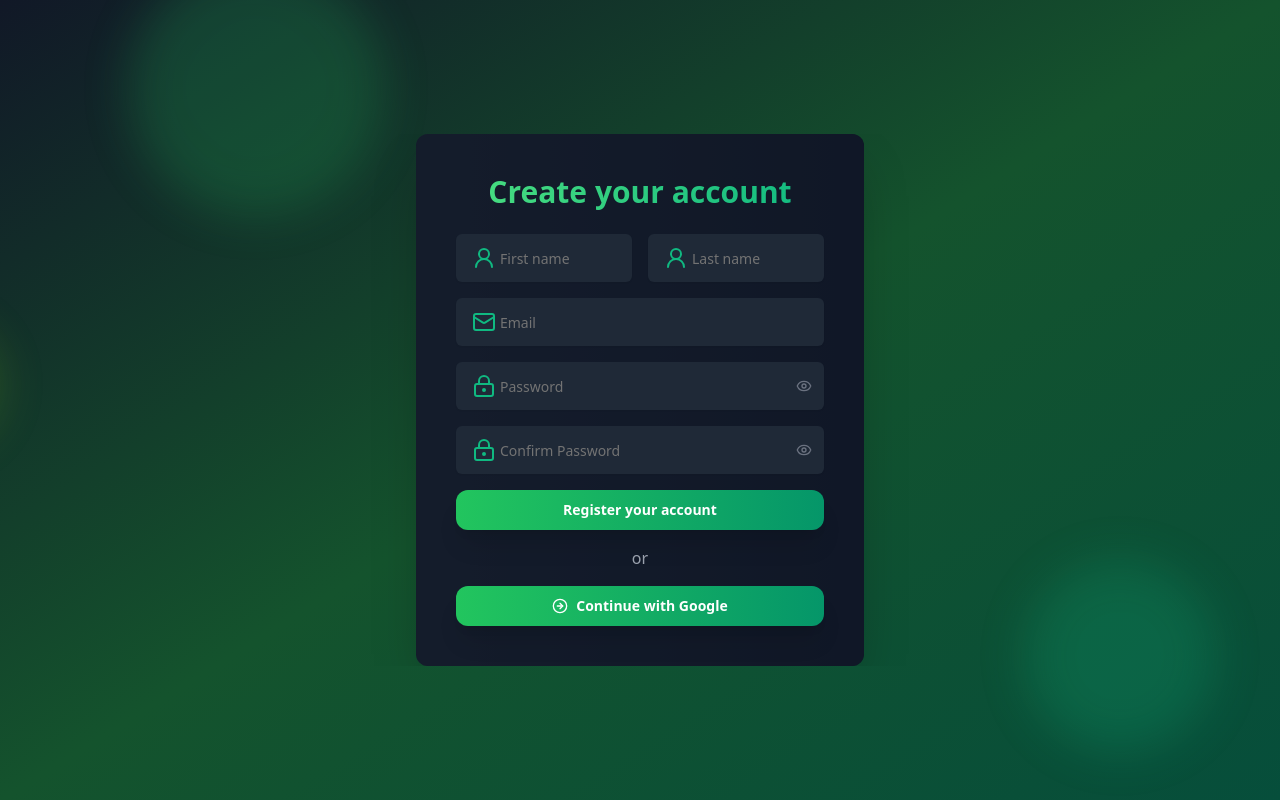
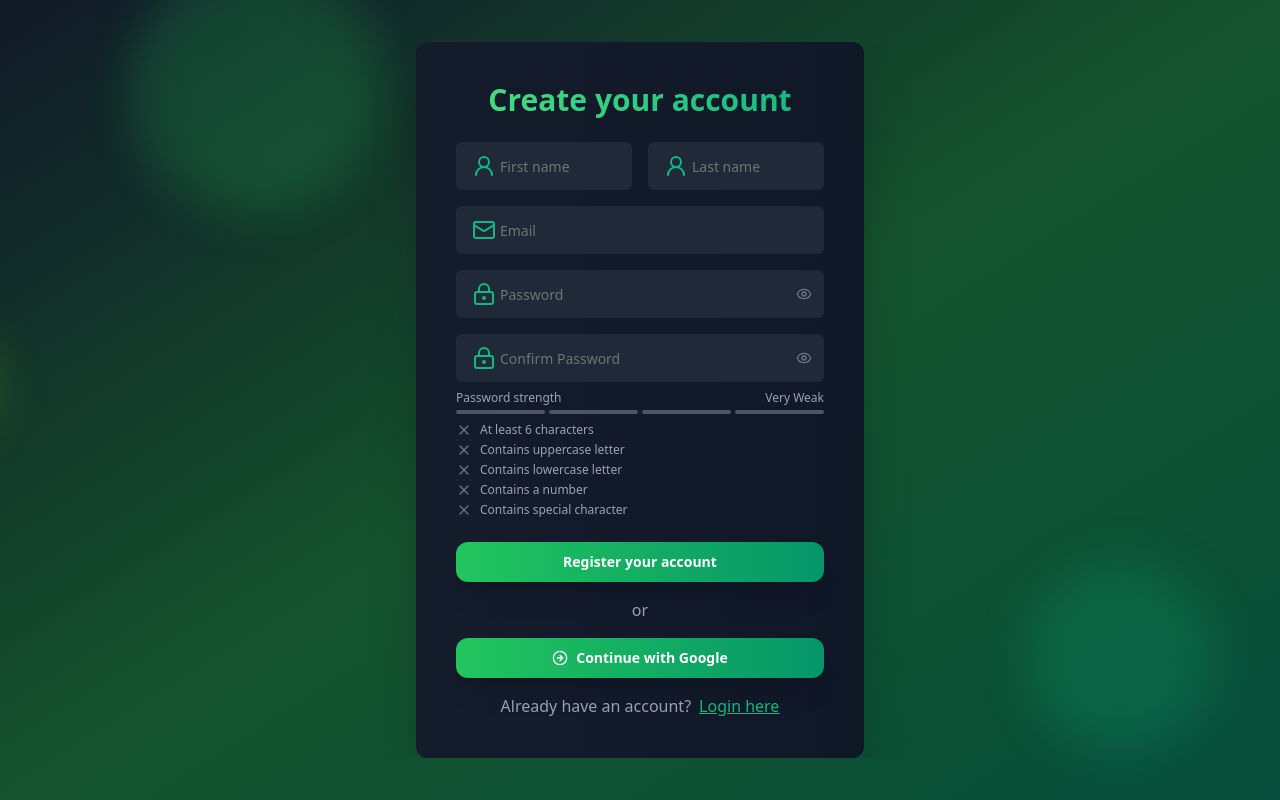
Before and after one commit to Prish20/Safe-Path, a React (Vite) app in the folder client/: page /auth/register in a window 1280 px wide. Built offline with nearby package versions, Linux system fonts and the light colour scheme.

Commit message:
Add functionality to the signup and implement form validation using zod

```diff
--- /dev/null
+++ b/client/src/components/common/PassStrength.tsx
@@ -0,0 +1,76 @@
+import { Check, X } from "lucide-react";
+
+const PasswordCriteria = ({ password }: { password: string }) => {
+	const criteria = [
+		{ label: "At least 6 characters", met: password.length >= 6 },
+		{ label: "Contains uppercase letter", met: /[A-Z]/.test(password) },
+		{ label: "Contains lowercase letter", met: /[a-z]/.test(password) },
+		{ label: "Contains a number", met: /\d/.test(password) },
+		{ label: "Contains special character", met: /[^A-Za-z0-9]/.test(password) },
+	];
+
+	return (
+		<div className='mt-2 space-y-1'>
+			{criteria.map((item) => (
+				<div key={item.label} className='flex items-center text-xs'>
+					{item.met ? (
+						<Check className='size-4 text-green-500 mr-2' />
+					) : (
+						<X className='size-4 text-gray-500 mr-2' />
+					)}
+					<span className={item.met ? "text-green-500" : "text-gray-400"}>{item.label}</span>
+				</div>
+			))}
+		</div>
+	);
+};
+
+const PasswordStrengthMeter = ({ password }: { password: string }) => {
+	const getStrength = (pass: string) => {
+		let strength = 0;
+		if (pass.length >= 6) strength++;
+		if (pass.match(/[a-z]/) && pass.match(/[A-Z]/)) strength++;
+		if (pass.match(/\d/)) strength++;
+		if (pass.match(/[^a-zA-Z\d]/)) strength++;
+		return strength;
+	};
+	const strength = getStrength(password);
+
+	const getColor = (strength: number) => {
+		if (strength === 0) return "bg-red-500";
+		if (strength === 1) return "bg-red-400";
+		if (strength === 2) return "bg-yellow-500";
+		if (strength === 3) return "bg-yellow-400";
+		return "bg-green-500";
+	};
+
+	const getStrengthText = (strength: number) => {
+		if (strength === 0) return "Very Weak";
+		if (strength === 1) return "Weak";
+		if (strength === 2) return "Fair";
+		if (strength === 3) return "Good";
+		return "Strong";
+	};
+
+	return (
+		<div className='mt-2'>
+			<div className='flex justify-between items-center mb-1'>
+				<span className='text-xs text-gray-400'>Password strength</span>
+				<span className='text-xs text-gray-400'>{getStrengthText(strength)}</span>
+			</div>
+
+			<div className='flex space-x-1'>
+				{[...Array(4)].map((_, index) => (
+					<div
+						key={index}
+						className={`h-1 w-1/4 rounded-full transition-colors duration-300
+                ${index < strength ? getColor(strength) : "bg-gray-600"}
+              `}
+					/>
+				))}
+			</div>
+			<PasswordCriteria password={password} />
+		</div>
+	);
+};
+export default PasswordStrengthMeter;
--- a/client/src/components/pages/auth/Register.tsx
+++ b/client/src/components/pages/auth/Register.tsx
@@ -1,15 +1,80 @@
+// Register.tsx
+import { useState } from "react";
 import { motion } from "framer-motion";
-import { useState } from "react";
 import { CustomInput } from "@/components/customComponents/customInput";
-import { CircleArrowRight, Mail, Eye, EyeOff } from "lucide-react";
-import { LockKeyhole } from "lucide-react";
-import { UserRound } from "lucide-react";
+import {
+  CircleArrowRight,
+  Mail,
+  Eye,
+  EyeOff,
+  LockKeyhole,
+  UserRound,
+} from "lucide-react";
 import { Button } from "@/components/ui/button";
+import { Link } from "react-router-dom";
+import PasswordStrengthMeter from "@/components/common/PassStrength";
+import { z } from "zod";
+import { registerSchema } from "@/lib/validationSchema";
+
+interface Errors {
+  firstName?: string;
+  lastName?: string;
+  email?: string;
+  password?: string;
+  confirmPassword?: string;
+}
 
 const Register = () => {
-  // State to toggle password visibility
+  // State management for form inputs
+  const [firstName, setFirstName] = useState("");
+  const [lastName, setLastName] = useState("");
+  const [email, setEmail] = useState("");
+  const [password, setPassword] = useState("");
+  const [confirmPassword, setConfirmPassword] = useState("");
+
+  // State for password visibility toggles
   const [showPassword, setShowPassword] = useState(false);
   const [showConfirmPassword, setShowConfirmPassword] = useState(false);
+
+  // State for form errors
+  const [errors, setErrors] = useState<Errors>({});
+
+  // Handler for form submission
+  const handleSubmit = (e: React.FormEvent<HTMLFormElement>) => {
+    e.preventDefault();
+
+    try {
+      // Validate form data using the imported schema
+      registerSchema.parse({
+        firstName,
+        lastName,
+        email,
+        password,
+        confirmPassword,
+      });
+
+      // If validation passes, proceed with form submission (e.g., API call)
+      console.log("Form submitted successfully");
+
+      // Reset errors
+      setErrors({});
+    } catch (error) {
+      if (error instanceof z.ZodError) {
+        const fieldErrors: Errors = {};
+        error.errors.forEach((err) => {
+          const path = err.path[0] as keyof Errors;
+          fieldErrors[path] = err.message;
+        });
+        setErrors(fieldErrors);
+      }
+    }
+  };
+
+  // Handler for Google Sign-In
+  const handleGoogleSignIn = () => {
+    // Implement Google Sign-In logic here
+    console.log("Google Sign-In clicked");
+  };
 
   return (
     <div className="flex justify-center items-center rounded-xl bg-gradient-to-r from-gray-800 to-gray-900">
@@ -23,66 +88,118 @@ const Register = () => {
           <h2 className="text-3xl font-semibold text-center text-transparent bg-clip-text bg-gradient-to-r from-green-400 to-emerald-500">
             Create your account
           </h2>
-          <form>
+          <form onSubmit={handleSubmit}>
             <div className="flex w-full flex-col gap-4 mt-6 md:flex-row md:gap-4">
+              <div className="w-full">
                 <CustomInput
                   icon={<UserRound className="text-emerald-500" />}
                   iconPosition="left"
                   placeholder="First name"
+                  aria-label="First name"
                   className="bg-gray-800 border-none rounded-md focus:ring-emerald-500 w-full"
+                  value={firstName}
+                  onChange={(e) => setFirstName(e.target.value)}
                 />
+                {errors.firstName && (
+                  <p className="text-red-500 text-sm mt-1">
+                    {errors.firstName}
+                  </p>
+                )}
+              </div>
+              <div className="w-full">
                 <CustomInput
                   icon={<UserRound className="text-emerald-500" />}
                   iconPosition="left"
                   placeholder="Last name"
+                  aria-label="Last name"
                   className="bg-gray-800 border-none rounded-md focus:ring-emerald-500 w-full"
+                  value={lastName}
+                  onChange={(e) => setLastName(e.target.value)}
                 />
+                {errors.lastName && (
+                  <p className="text-red-500 text-sm mt-1">{errors.lastName}</p>
+                )}
               </div>
+            </div>
+            <div className="mt-4">
               <CustomInput
                 icon={<Mail className="text-emerald-500" />}
                 iconPosition="left"
                 placeholder="Email"
-              className="mt-4 bg-gray-800 border-none rounded-md focus:ring-emerald-500"
+                aria-label="Email"
+                type="email"
+                className="bg-gray-800 border-none rounded-md focus:ring-emerald-500 w-full"
+                value={email}
+                onChange={(e) => setEmail(e.target.value)}
               />
-
+              {errors.email && (
+                <p className="text-red-500 text-sm mt-1">{errors.email}</p>
+              )}
+            </div>
             {/* Password Input with Toggle View */}
             <div className="relative mt-4">
               <CustomInput
                 icon={<LockKeyhole className="text-emerald-500" />}
                 iconPosition="left"
                 placeholder="Password"
+                aria-label="Password"
                 type={showPassword ? "text" : "password"}
                 className="bg-gray-800 border-none rounded-md focus:ring-emerald-500 w-full"
+                value={password}
+                onChange={(e) => setPassword(e.target.value)}
               />
-              <span
-                className="absolute right-3 top-1/2 transform -translate-y-1/2 cursor-pointer text-gray-500"
+              <button
+                type="button"
+                aria-label="Toggle password visibility"
+                className="absolute right-3 top-1/2 transform -translate-y-1/2 text-gray-500 focus:outline-none"
                 onClick={() => setShowPassword(!showPassword)}
               >
-                {showPassword ? <EyeOff className="w-4 h-4" /> : <Eye className="w-4 h-4" />}
-              </span>
+                {showPassword ? (
+                  <EyeOff className="w-4 h-4" />
+                ) : (
+                  <Eye className="w-4 h-4" />
+                )}
+              </button>
+              {errors.password && (
+                <p className="text-red-500 text-sm mt-1">{errors.password}</p>
+              )}
             </div>
-
             {/* Confirm Password Input with Toggle View */}
             <div className="relative mt-4">
               <CustomInput
                 icon={<LockKeyhole className="text-emerald-500" />}
                 iconPosition="left"
                 placeholder="Confirm Password"
+                aria-label="Confirm Password"
                 type={showConfirmPassword ? "text" : "password"}
                 className="bg-gray-800 border-none rounded-md focus:ring-emerald-500 w-full"
+                value={confirmPassword}
+                onChange={(e) => setConfirmPassword(e.target.value)}
               />
-              <span
-                className="absolute right-3 top-1/2 transform -translate-y-1/2 cursor-pointer text-gray-500"
+              <button
+                type="button"
+                aria-label="Toggle confirm password visibility"
+                className="absolute right-3 top-1/2 transform -translate-y-1/2 text-gray-500 focus:outline-none"
                 onClick={() => setShowConfirmPassword(!showConfirmPassword)}
               >
-                {showConfirmPassword ? <EyeOff className="w-4 h-4" /> : <Eye className="w-4 h-4" />}
-              </span>
+                {showConfirmPassword ? (
+                  <EyeOff className="w-4 h-4" />
+                ) : (
+                  <Eye className="w-4 h-4" />
+                )}
+              </button>
+              {errors.confirmPassword && (
+                <p className="text-red-500 text-sm mt-1">
+                  {errors.confirmPassword}
+                </p>
+              )}
             </div>
+            <PasswordStrengthMeter password={password} />
 
             <Button
               size="lg"
               type="submit"
-              className="mt-4 w-full bg-gradient-to-r from-green-500 to-emerald-600 text-white font-bold py-3 rounded-xl shadow-xl hover:shadow-emerald-600 transition-all duration-300 ease-in-out transform hover:-translate-y-1"
+              className="mt-6 w-full bg-gradient-to-r from-green-500 to-emerald-600 text-white font-bold py-3 rounded-xl shadow-xl hover:shadow-emerald-600 transition-all duration-300 ease-in-out transform hover:-translate-y-1"
             >
               Register your account
             </Button>
@@ -93,12 +210,19 @@ const Register = () => {
           <Button
             size="lg"
             className="mt-4 w-full bg-gradient-to-r from-green-500 to-emerald-600 text-white font-bold py-3 rounded-xl shadow-xl hover:shadow-emerald-600 transition-all duration-300 ease-in-out transform hover:-translate-y-1"
+            onClick={handleGoogleSignIn}
           >
             <div className="flex justify-center items-center gap-2">
               <CircleArrowRight />
               Continue with Google
             </div>
           </Button>
+          <div className="flex flex-row justify-center mt-4 gap-2">
+            <p className="text-gray-400">Already have an account?</p>
+            <span className="text-emerald-500 underline">
+              <Link to="/auth/login">Login here</Link>
+            </span>
+          </div>
         </div>
       </motion.div>
     </div>
--- /dev/null
+++ b/client/src/lib/validationSchema.ts
@@ -0,0 +1,21 @@
+// src/libs/validationSchemas.ts
+import { z } from "zod";
+
+export const registerSchema = z
+  .object({
+    firstName: z.string().min(1, "First name is required"),
+    lastName: z.string().min(1, "Last name is required"),
+    email: z
+      .string()
+      .min(1, "Email is required")
+      .email("Please provide a valid email"),
+    password: z.string().min(1, "Password is required"),
+    confirmPassword: z.string().min(1, "Please confirm your password"),
+  })
+  .refine((data) => data.password === data.confirmPassword, {
+    message: "Passwords do not match",
+    path: ["confirmPassword"],
+  });
+
+// Optional: Export the inferred TypeScript type for form data
+export type RegisterFormData = z.infer<typeof registerSchema>;
```
Also changed, not shown: client/src/lib/formValidation.ts (deleted, +0 -54 lines). Lines whose indentation alone changed are shown as unchanged.
